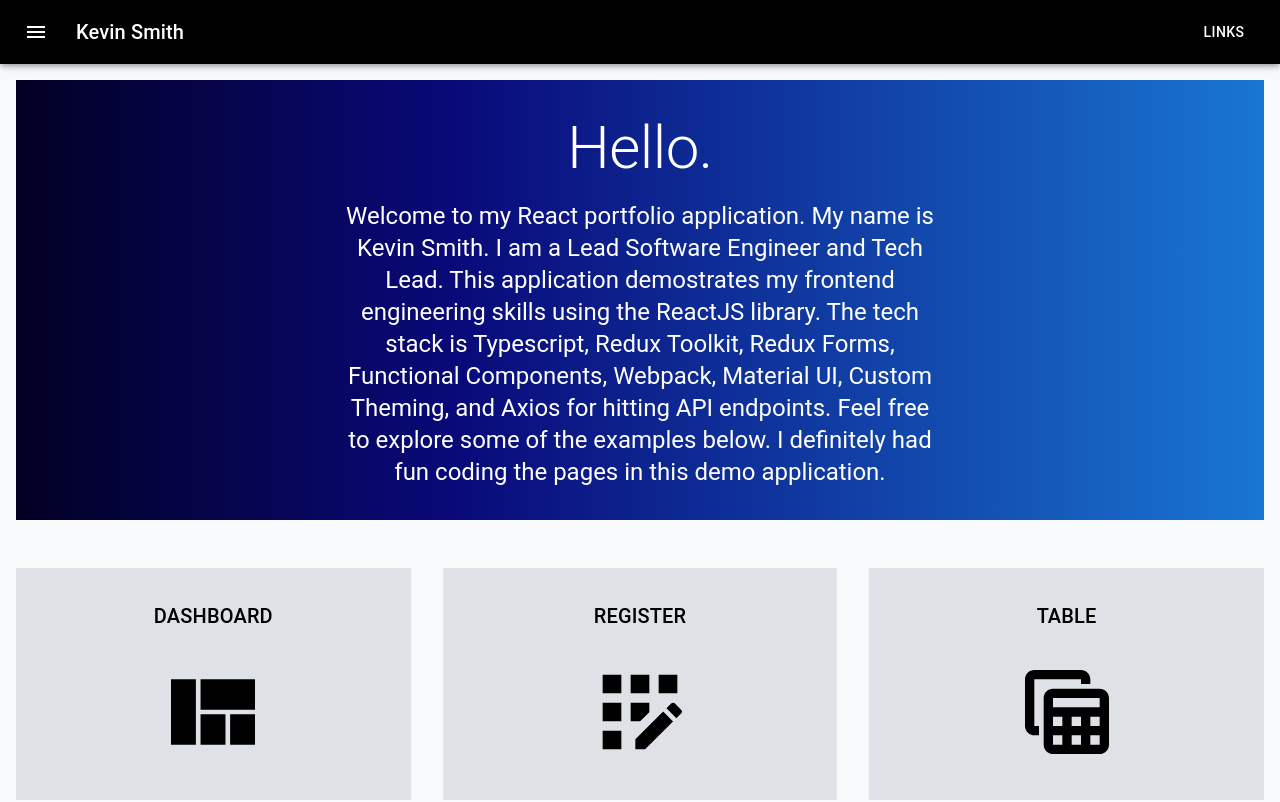
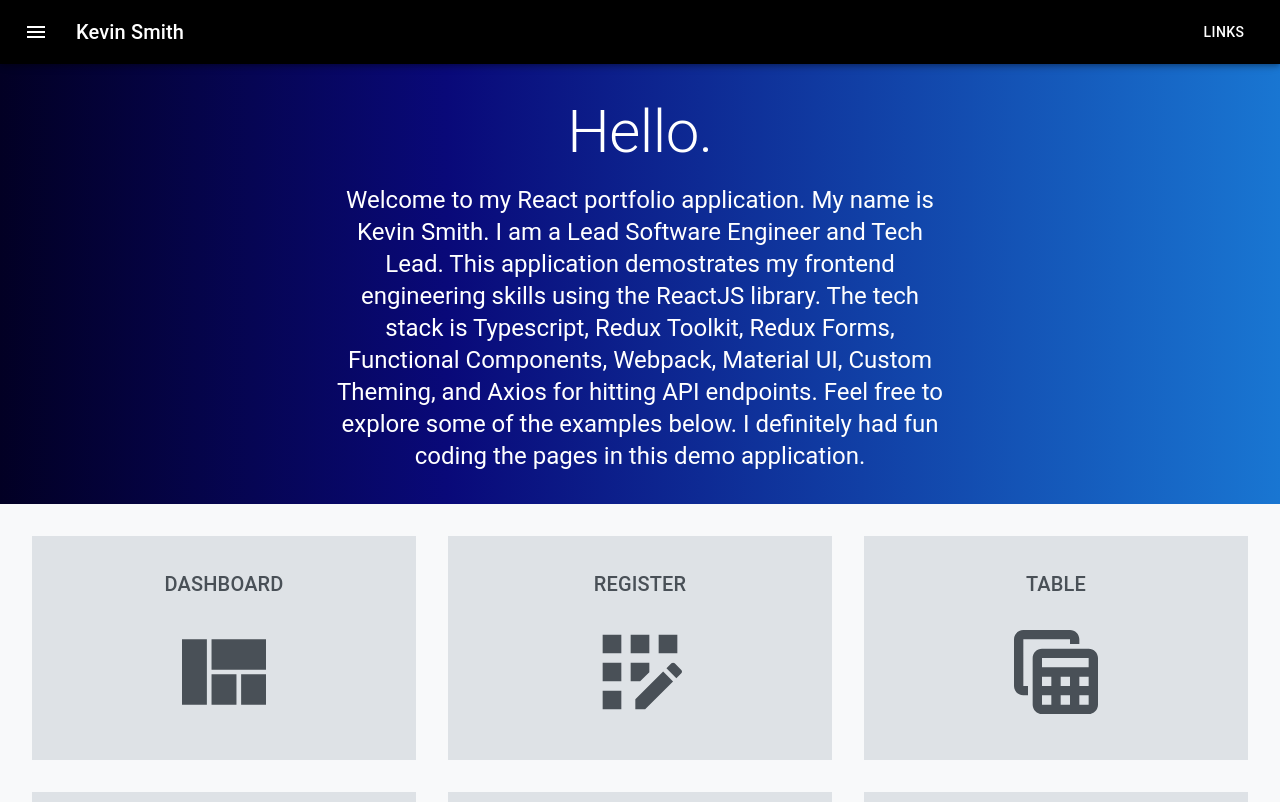
Before and after one commit to ksmith0813/portfolio-ts, a React app: page /home in a window 1280 px wide. Shown: the top 802 px of the page. Built offline with nearby package versions, Linux system fonts and the light colour scheme.

Commit message:
renamed some of the root files, moved import of index.scss, fixed hero mergin on home page

```diff
--- a/src/components/home/home.tsx
+++ b/src/components/home/home.tsx
@@ -1,7 +1,7 @@
 import { ReactElement } from 'react'
 import { useNavigate } from 'react-router-dom'
 import { styled } from '@mui/material/styles'
-import { Box, Grid, Paper, Typography } from '@mui/material'
+import { Box, Grid, Typography } from '@mui/material'
 import ViewQuiltIcon from '@mui/icons-material/ViewQuilt'
 import AppRegistrationOutlinedIcon from '@mui/icons-material/AppRegistrationOutlined'
 import TableViewIcon from '@mui/icons-material/TableView'
@@ -30,7 +30,8 @@ const StyledContainerBox = styled(Box)(({ theme }) => ({
   alignItems: 'center',
   background: theme.hero,
   color: theme.palette.primary.contrastText,
-  marginBottom: '3rem',
+  margin: '-2rem',
+  marginBottom: '2rem',
   padding: '2rem',
   textAlign: 'center',
 }))
@@ -46,6 +47,7 @@ const StyledLinkBox = styled(Box)(({ theme }) => ({
   flexDirection: 'column',
   alignItems: 'center',
   backgroundColor: theme.gray3,
+  color: theme.gray7,
   padding: theme.spacing(4),
   fontSize: '2rem',
   textAlign: 'center',
@@ -57,7 +59,7 @@ const StyledLinkBox = styled(Box)(({ theme }) => ({
   },
   '& .MuiSvgIcon-root': {
     fontSize: '7rem',
-    marginTop: '1.5rem',
+    marginTop: '1rem',
   },
 }))
 
--- a/src/components/navigation/navigation.tsx
+++ b/src/components/navigation/app.tsx
@@ -13,7 +13,7 @@ const StyledAppBar = styled(AppBar)(({}) => ({
   background: theme.header,
 }))
 
-export const Navigation = () => {
+export const App = () => {
   const [activePage, setActivePage] = useState('home')
   const location = useLocation()
   const navigate = useNavigate()
@@ -37,7 +37,7 @@ export const Navigation = () => {
             <Button color='inherit'>Links</Button>
           </Toolbar>
         </StyledAppBar>
-        <Box sx={{ m: '1rem' }}>
+        <Box sx={{ m: '2rem' }}>
           <Outlet />
         </Box>
       </Box>
--- a/src/components/navigation/main.tsx
+++ b/src/components/navigation/router.tsx
@@ -1,6 +1,6 @@
 import { BrowserRouter, Routes, Route } from 'react-router-dom'
 import Typography from '@mui/material/Typography'
-import { Navigation } from './navigation'
+import { App } from './app'
 import { Home } from 'components/home/home'
 import { Dashboard } from 'components/dashboard/dashboard'
 import { Register } from 'components/register/register'
@@ -8,12 +8,11 @@ import { Table } from 'components/table/table'
 import { List } from 'components/list/list'
 import { Weather } from 'components/weather/weather'
 import { Visuals } from 'components/visuals/visuals'
-import 'index.scss'
 
-export const Main = () => (
+export const Router = () => (
   <BrowserRouter>
     <Routes>
-      <Route path='/' element={<Navigation />}>
+      <Route path='/' element={<App />}>
         <Route index path='home' element={<Home />} />
         <Route index path='dashboard' element={<Dashboard />} />
         <Route index path='register' element={<Register />} />
--- a/src/index.tsx
+++ b/src/index.tsx
@@ -1,6 +1,7 @@
 import { createRoot } from 'react-dom/client'
-import { Main } from 'components/navigation/main'
+import { Router } from 'components/navigation/router'
+import 'index.scss'
 
 const container = document.getElementById('root')
 const root = createRoot(container!)
-root.render(<Main />)
+root.render(<Router />)
```
